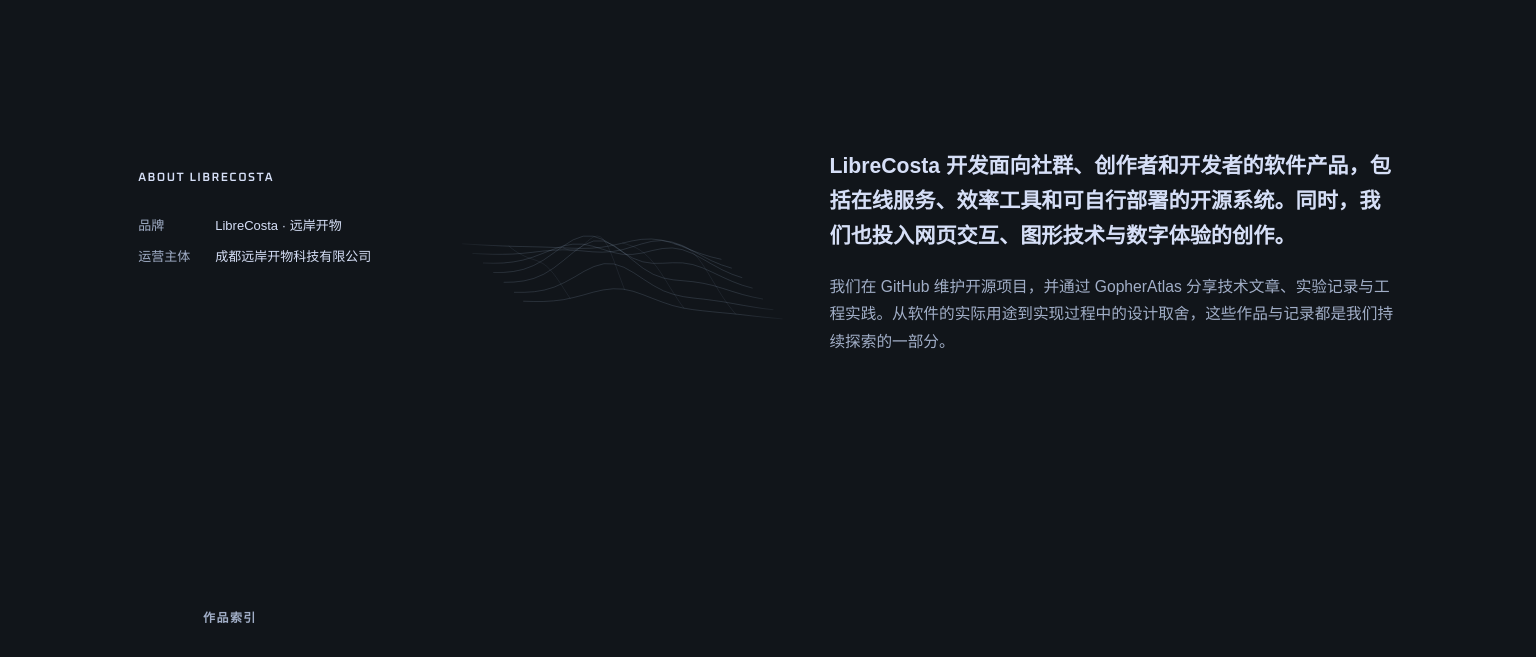
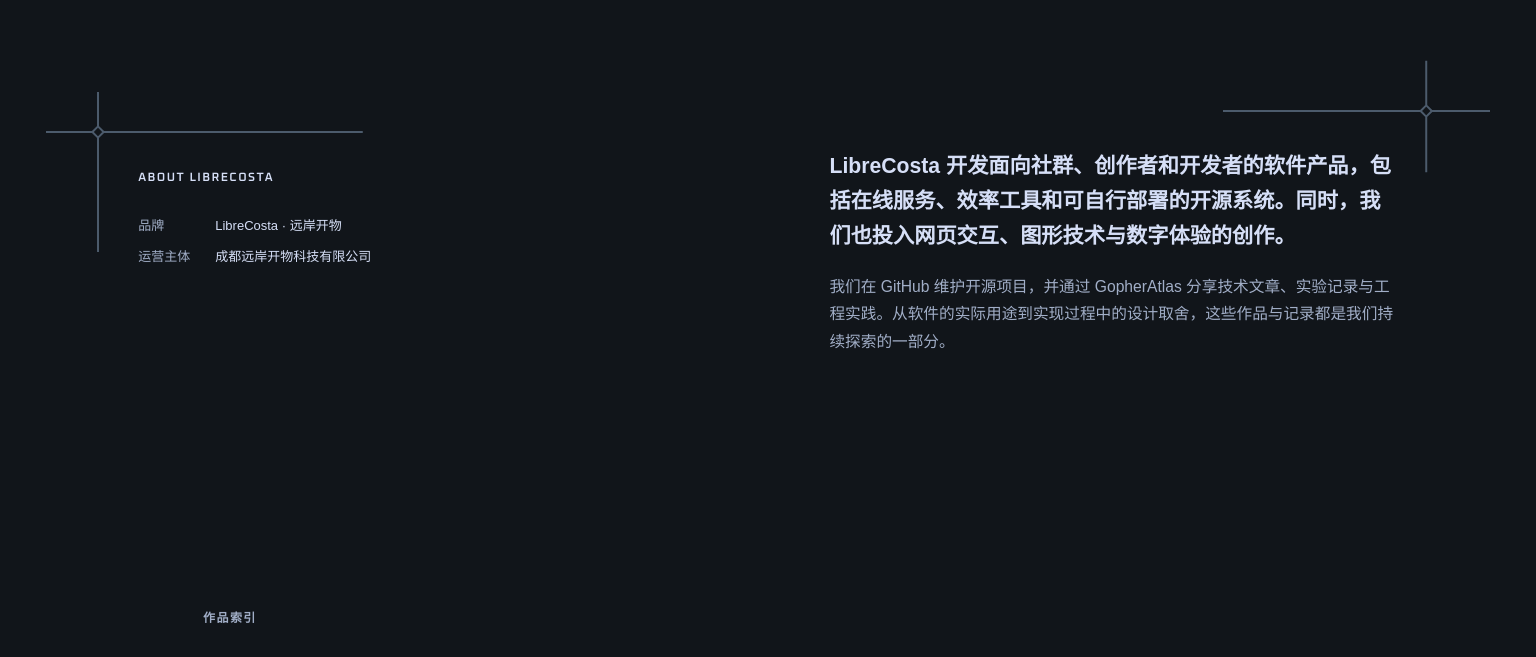
Before and after one commit to librecosta/website, a Next.js app: page /about in a window 1536 px wide. Shown: the part 1581-2238 px from the top of the page. Built offline with nearby package versions, Linux system fonts and the light colour scheme.

Commit message:
WEB-V0.1-B1-A4: Match Studio profile marks to sketch

```diff
--- a/src/components/about/AboutExperience.tsx
+++ b/src/components/about/AboutExperience.tsx
@@ -209,6 +209,9 @@ function StudioProfile({ reduced }: { reduced: boolean }) {
 
   return <div className={`${styles.contentWidth} ${styles.profile}`} ref={profile}>
     <m.div className={styles.profileIdentity} style={reduced ? undefined : identityStyle} data-about-motion>
+      <svg className={`${styles.profileMark} ${styles.profileMarkLeft}`} viewBox="0 0 396 200" aria-hidden="true" focusable="false">
+        <path d="M0 50H58 M72 50H396 M65 0V43 M65 57V200 M65 43L72 50L65 57L58 50Z" />
+      </svg>
       <h3 className={styles.label} lang="en">About LibreCosta</h3>
       <dl className={styles.details}>
         <div><dt>品牌</dt><dd>LibreCosta · 远岸开物</dd></div>
@@ -216,6 +219,9 @@ function StudioProfile({ reduced }: { reduced: boolean }) {
       </dl>
     </m.div>
     <m.div className={styles.profileCopy} style={reduced ? undefined : copyStyle} data-about-motion>
+      <svg className={`${styles.profileMark} ${styles.profileMarkRight}`} viewBox="0 0 334 140" aria-hidden="true" focusable="false">
+        <path d="M0 63H247 M261 63H334 M254 0V56 M254 70V140 M254 56L261 63L254 70L247 63Z" />
+      </svg>
       <p className={styles.lead}>LibreCosta 开发面向社群、创作者和开发者的软件产品，包括在线服务、效率工具和可自行部署的开源系统。同时，我们也投入网页交互、图形技术与数字体验的创作。</p>
       <p>我们在 GitHub 维护开源项目，并通过 GopherAtlas 分享技术文章、实验记录与工程实践。从软件的实际用途到实现过程中的设计取舍，这些作品与记录都是我们持续探索的一部分。</p>
     </m.div>
--- a/src/components/about/about.module.css
+++ b/src/components/about/about.module.css
@@ -162,6 +162,7 @@
 }
 
 .profile { min-height: 62svh; padding-block: clamp(64px, 12svh, 136px); }
+.profileMark { display: none; }
 .details { display: grid; gap: 9px; margin-top: 28px; font-size: 13px; }
 .details > div { display: flex; flex-wrap: wrap; column-gap: 12px; }
 .details dt { flex: 0 0 5em; color: var(--secondary); }
@@ -233,9 +234,8 @@
 
 @media (min-width: 1280px) {
   .profile {
-    --profile-copy-width: clamp(460px, 37vw, 600px);
     width: min(82%, 1440px);
-    grid-template-columns: minmax(0, 1fr) var(--profile-copy-width);
+    grid-template-columns: minmax(0, 1fr) clamp(460px, 37vw, 600px);
     align-content: center;
     align-items: start;
     column-gap: clamp(100px, 14vw, 250px);
@@ -249,21 +249,39 @@
 
 @media (min-width: 1440px) {
   .profile {
+    --profile-mark-outset: clamp(78px, calc(15vw - 138px), 150px);
+  }
+
+  .profileIdentity, .profile .profileCopy {
     position: relative;
   }
 
-  .profile::before {
+  .profileMark {
     position: absolute;
-    inset-inline: 308px calc(var(--profile-copy-width) + 28px);
-    inset-block-start: 49%;
-    inline-size: min(360px, calc(100% - 336px - var(--profile-copy-width)));
-    aspect-ratio: 302 / 113;
-    margin-inline: auto;
-    transform: translateY(-50%);
-    background: url("./studio-wavefield.svg") center / contain no-repeat;
-    mask-image: linear-gradient(90deg, transparent, #000 17%, #000 83%, transparent);
+    inset-block-start: -38px;
+    display: block;
+    color: #4c5b6c;
     pointer-events: none;
-    content: "";
+  }
+
+  .profileMark path {
+    fill: none;
+    stroke: currentColor;
+    stroke-width: 2px;
+    stroke-linejoin: round;
+    vector-effect: non-scaling-stroke;
+  }
+
+  .profileMarkLeft {
+    inset-inline-start: calc(-1 * var(--profile-mark-outset));
+    width: min(20.625vw, 396px);
+    transform: translateY(-25%);
+  }
+
+  .profileMarkRight {
+    inset-inline-end: calc(-1 * var(--profile-mark-outset));
+    width: min(17.4vw, 334px);
+    transform: translateY(-45%);
   }
 }
 
```
Also changed, not shown: src/components/about/studio-wavefield.svg (deleted).
